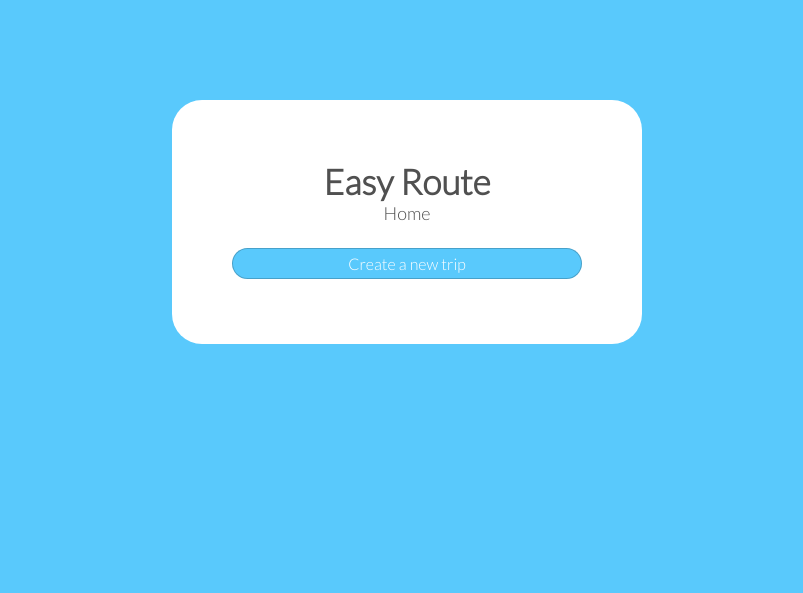
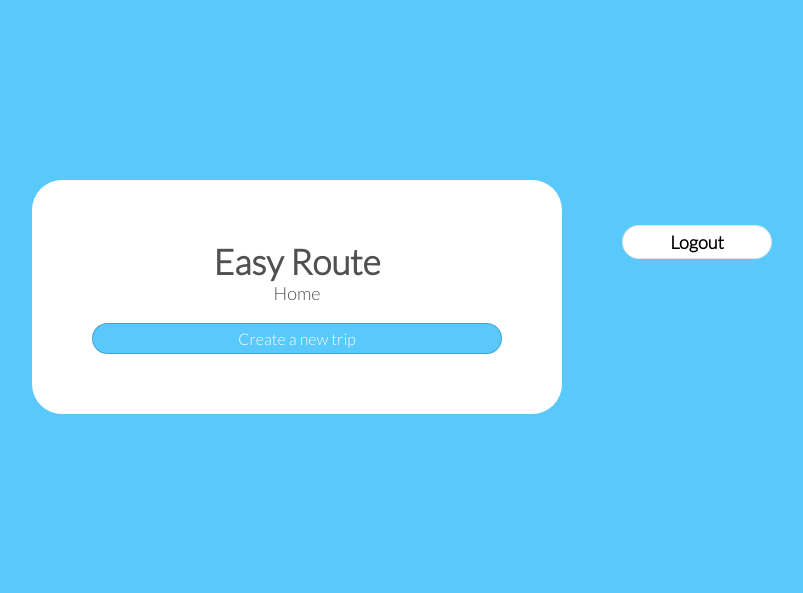
Before and after one commit to usef-kh/easyroute, a Flask app: page /user/home in a window 1280 px wide. Shown: the top 593 px of the page, without its empty margins (233-1036 px from the left). Run offline with Flask 2, Linux system fonts and the light colour scheme; parts of the project's set-up code (start-up, migrations or seed data) failed here and were passed over.

Commit message:
even more css

```diff
--- a/app.py
+++ b/app.py
@@ -71,8 +71,10 @@ def create():
 
     if request.method == "GET":
         itinerary = []  # reset itinerary
+
         data = collections.defaultdict(str)
         data["dwell_time"] = 1
+
         return render_template(
             "create.html",
             data=data,
@@ -85,6 +87,7 @@ def create():
     if "search" in data:  # display new search results
         query = data["query"]
         query_results = []
+
         if query:
             places = maps.query(query)
 
--- /dev/null
+++ b/static/styles/styles.css
@@ -0,0 +1,100 @@
+* {
+    font-family: 'Lato', sans-serif;
+}
+
+body {
+    background-color: #59c9fc;
+}
+
+.content {
+    display: flex;
+    margin: 100px auto;
+    width: 850px;
+
+    padding: 60px;
+}
+.main {
+    border-radius: 30px;
+    width: 100%;
+    background-color: white;
+    padding: 60px;
+    margin: 20px auto;
+    margin-left: 50px;
+}
+
+.main table {
+    margin: 0 auto;
+}
+
+.sidebar {
+
+    border-radius: 30px;
+    width: 25%
+
+    background-color: white;
+    padding: 60px;
+    margin-left: 20px 5px auto;
+}
+
+.module input {
+    margin: 5px auto;
+
+    font-size: 18px;
+    font-weight: bolder;
+    width: 150px;
+
+    border: none;
+    outline: none;
+    background: white;
+
+    padding: 5px 20px;
+    border: none;
+
+    border-radius: 30px;
+    border: 1px solid rgba(0,0,0,0.1);
+}
+.options input {
+    width: 100%;
+
+    font-size: 16px;
+    color: white;
+
+    background-color: #59c9fc;
+    padding: 5px 20px;
+    border: none;
+
+    border-radius: 30px;
+    border: 1px solid rgba(0,0,0,0.2);
+
+}
+
+
+.title, .sub-title {
+    text-align: center;
+    color: #505050;
+}
+
+.title {
+    font-weight: bolder;
+    font-size: 35px;
+}
+
+.sub-title {
+    font-size: 18px;
+}
+
+.main .text {
+    width: 100px;
+
+    font-size: 16px;
+
+}
+
+a:link, a:visited {
+  color: #59c9fc;
+  text-decoration: none;
+}
+
+a:hover, a:active {
+    font-weight: bolder;
+}
--- a/templates/home.html
+++ b/templates/home.html
@@ -1,13 +1,14 @@
 <!DOCTYPE html>
 <html lang="en">
 <head>
-    <link href="{{url_for('static',filename='styles/index.css') }}" rel="stylesheet" type="text/css">
+    <link href="{{url_for('static',filename='styles/styles.css') }}" rel="stylesheet" type="text/css">
     <link href="https://fonts.googleapis.com/css2?family=Lato:wght@300&display=swap" rel="stylesheet">
 
     <meta charset="UTF-8">
     <title>Title</title>
 </head>
 <body>
+<div class="content">
     <div class="main">
 
         <div class="title">Easy Route</div>
@@ -17,6 +18,15 @@
         <input type="submit" value="Create a new trip">
     </form>
     </div>
+
+    <div class="sidebar">
+
+        <form action="{{url_for('index')}}" class="module">
+            <input type="submit" value="Logout">
+        </form>
+
+    </div>
+</div>
 <!--<form action="{{url_for('create')}}" method="GET">-->
 <!--    <input type="submit" value="View upcoming trips">-->
 <!--</form>-->
```
Also changed, not shown: templates/view.html (+25 -7 lines). Lines whose indentation alone changed are shown as unchanged.
